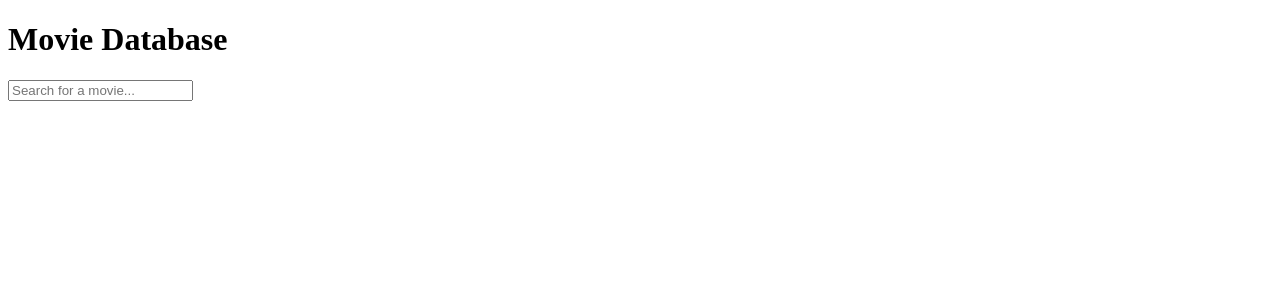
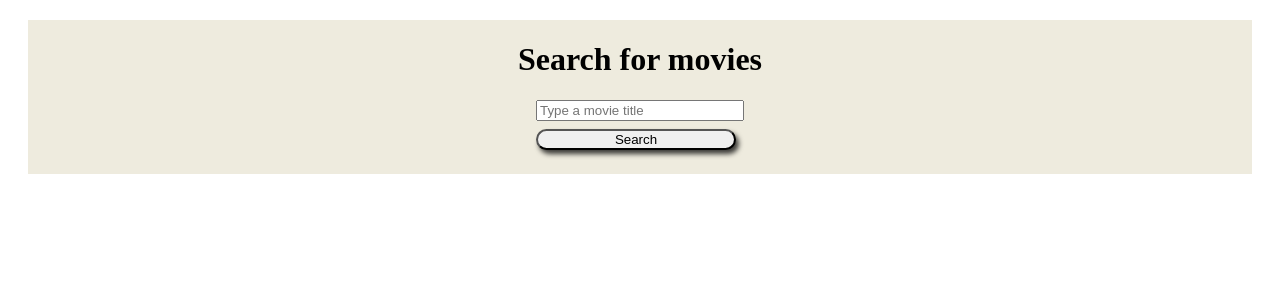
Before and after one commit to Dariuszb94/MovieApp, a React (Create React App) app: page / in a window 1280 px wide. Shown: the top 300 px of the page. Built offline with nearby package versions, Linux system fonts and the light colour scheme.

Commit message:
add grid display for results

```diff
--- a/src/App.js
+++ b/src/App.js
@@ -11,8 +11,8 @@ urlEnd:"",
 results:[],
 selected:{}
   });
+
   const search=(e)=>{
-    if (e.key==="Enter"){
 axios.get(apiurl+"&s="+state.urlEnd, {params:{_limit:5}})
 .then(({data})=>{
   let results=data.Search;
@@ -26,47 +26,39 @@ axios.get(apiurl+"&s="+state.urlEnd, {params:{_limit:5}})
   }
 })
 .catch(handleErrors)
-    }
   }
 
   function handleErrors(error) {
     if (error.response) {
-      // The request was made and the server responded with a status code
-      // that falls out of the range of 2xx
       alert(error.response.data);
       alert(error.response.status);
       alert(error.response.headers);
     } else if (error.request) {
-      // The request was made but no response was received
-      // `error.request` is an instance of XMLHttpRequest in the browser and an instance of
-      // http.ClientRequest in node.js
       alert(error.request);
     } else {
-      // Something happened in setting up the request that triggered an Error
       alert('Error', error.message);
     }
     alert(error.config);
   }
 
   const handleInput=(e) => {
-
     let urlEnd=e.target.value;
 setState(prevState =>{
   return {...prevState,urlEnd:urlEnd}
 });
+  }
 
-  }
-  const openPopup=id =>{
+  const selectedMovie=id =>{
     axios.get(apiurl+"&i="+id)
     .then(({data})=>{
       let result=data;
-
       setState(prevState=>{
 return {...prevState,selected:result}
       });
     })
     .catch(handleErrors)
   }
+
   const closePopup = () => {
   setState(prevState=>{
     return{...prevState, selected:{}}
@@ -75,13 +67,21 @@ return {...prevState,selected:result}
 
   return (
     <div className="App">
-      <header className="Header">
-<h1>Movie Database</h1>
+       <main>
+      <div className="container">
+      <header className="header">
+<h1>Search for movies</h1>
       </header>
-      <main>
-       <Search handleInput={handleInput} search={search}/>
-     <Results results={state.results} openPopup={openPopup}/>
+
+
+         <div className="searchbar">
+
+       <Search handleInput={handleInput} /><button onClick={search} className="searchBtn">Search</button>
+       </div>
+
+     <Results results={state.results} selectedMovie={selectedMovie}/>
      {(typeof state.selected.Title != "undefined") ? <Popup selected={state.selected} closePopup={closePopup} /> :false}
+     </div>
       </main>
     </div>
   );
--- a/src/components/Popup.js
+++ b/src/components/Popup.js
@@ -2,11 +2,8 @@
 import React from 'react';
 import Stars from './Stars';
 
+function Popup({selected, closePopup}){
 
-
-
-function Popup({selected, closePopup}){
-  console.log(selected);
     return (
    <section className="popup">
    <div className="content">
@@ -15,7 +12,7 @@ function Popup({selected, closePopup}){
 <p>Genre: {selected.Genre}</p>
 <Stars selected={selected}/>
 
- <div className="plot">
+ <div className="summary">
  <img src={selected.Poster} alt ={selected.Title}/>
  <p>{selected.Plot}</p>
  </div>
--- a/src/components/Result.js
+++ b/src/components/Result.js
@@ -1,14 +1,12 @@
 
 import React from 'react'
 
-function Result ({result, openPopup}){
+function Result ({result, selectedMovie}){
 
     return(
- <div className="result" onClick={()=>openPopup(result.imdbID)}>
+ <div className="result" onClick={()=>selectedMovie(result.imdbID)}>
      <img src={result.Poster} alt={result.Title}/>
      <h3>{result.Title}</h3>
-
-
  </div>
     )
 }
--- a/src/components/Results.js
+++ b/src/components/Results.js
@@ -2,11 +2,11 @@
 import React from 'react';
 import Result from './Result';
 
-function Results ({results, openPopup}){
+function Results ({results, selectedMovie}){
     return(
      <section className="results">
          {results.map(result => (
-             <Result key={result.imdbID} result={result} openPopup={openPopup}/>
+             <Result key={result.imdbID} result={result} selectedMovie={selectedMovie}/>
          ))}
      </section>
     )
--- a/src/components/Search.js
+++ b/src/components/Search.js
@@ -4,7 +4,7 @@ function Search ({handleInput, search}){ //16:41
     return (
    <section className="searchbox-wrap">
        <input type="text"
-       placeholder="Search for a movie..."
+       placeholder="Type a movie title"
        className="searchbox"
        onChange={handleInput}
        onKeyPress={search}
--- a/src/index.css
+++ b/src/index.css
@@ -1,6 +1,15 @@
+.App{
+  background-color: rgb(238, 235, 222);
+  margin-left: 20px;
+  margin-right: 20px;
+  margin-top: 20px;
+  margin-bottom: 20px;
+}
+
+
+
 
 .results > .result:nth-child(5) ~ * { display: none; }
-
 
 .popup{
   position: fixed;
@@ -11,3 +20,39 @@ height: 100vh ;
 background-color:#445565 ;
 overflow-y:scroll;
 }
+
+
+.container{
+display:flex;
+flex-direction: column;
+align-items: center;
+
+}
+
+
+
+.searchbox{
+  width:200px;
+}
+
+.searchBtn{
+  width:200px;
+  margin-top:1vh;
+
+  border-radius: 30px 30px 30px 30px;
+  -webkit-box-shadow: 3px 4px 5px 0px rgba(0,0,0,0.75);
+  -moz-box-shadow: 3px 4px 5px 0px rgba(0,0,0,0.75);
+  box-shadow: 3px 4px 5px 0px rgba(0,0,0,0.75);
+}
+.results{
+  margin-top:3vh;
+  display:grid;
+  grid-template-columns: 1fr  1fr;
+  grid-gap: 5vw;
+  text-align:center;
+}
+
+.result{
+  background-color:white;
+  cursor: pointer;
+}
```
